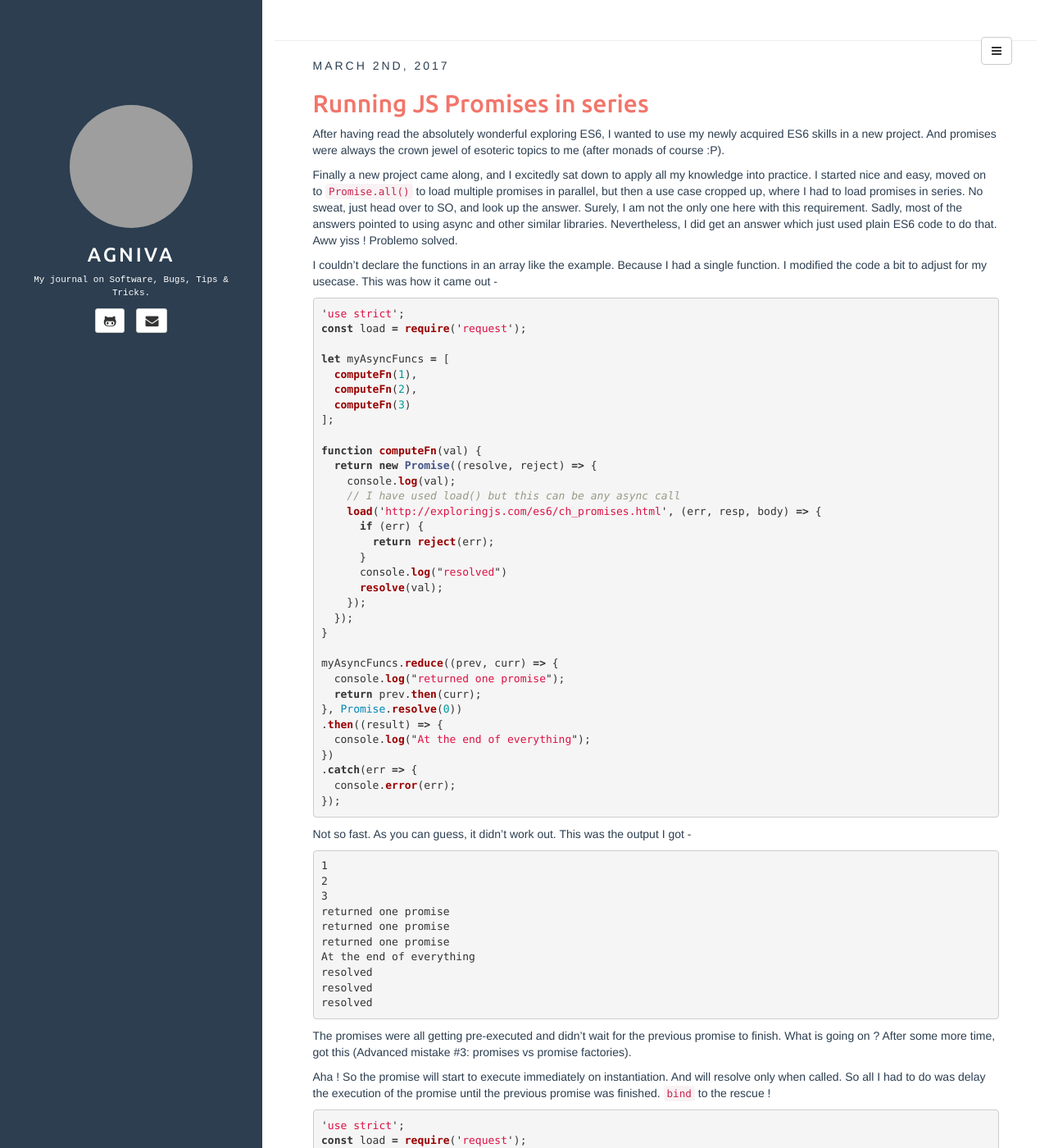
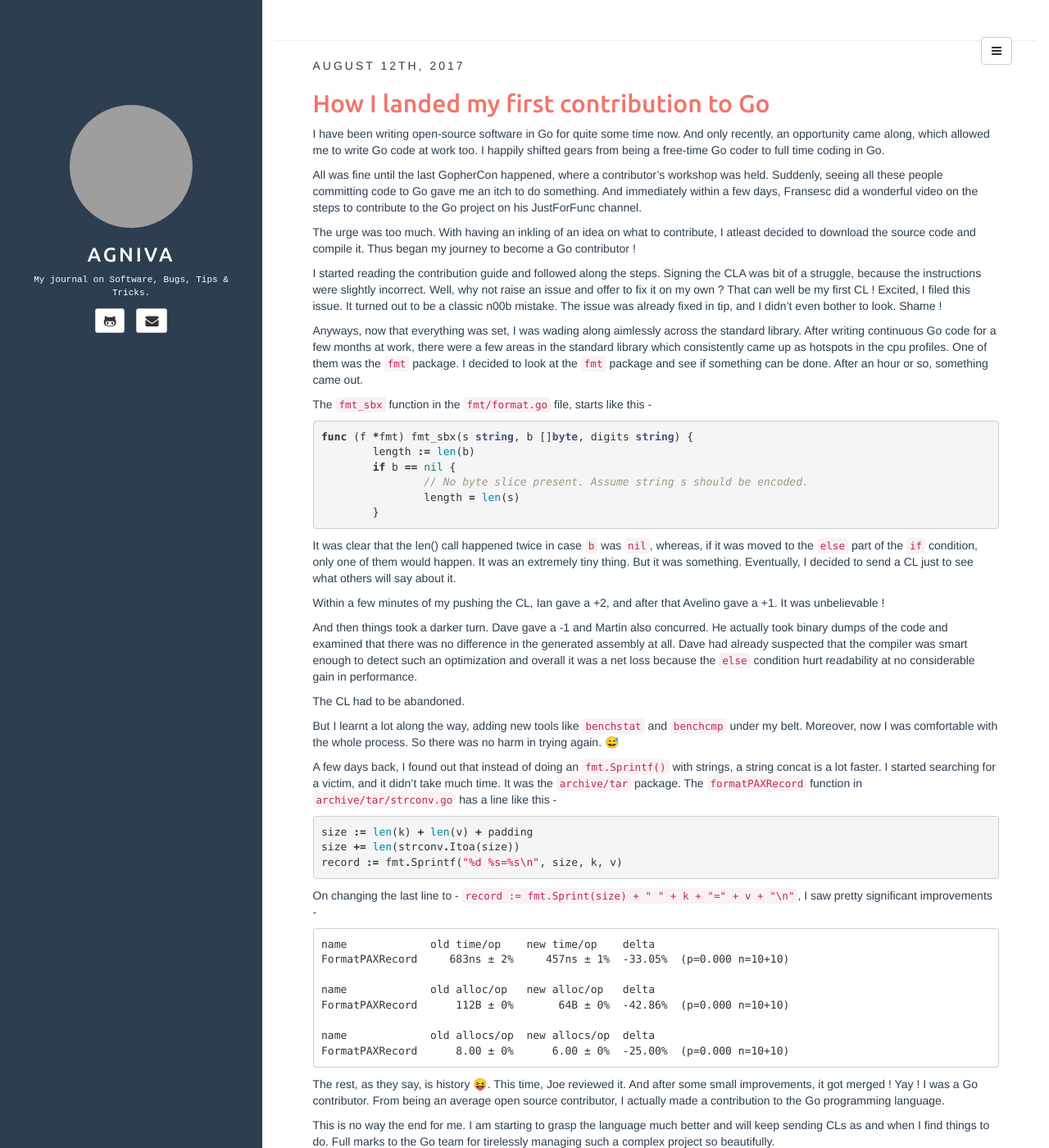
Before and after one commit to agnivade/agnivade.github.io, a Jekyll site: the page built from index.html, in a window 1280 px wide and 1400 px high. Shown: the whole window at 82% size. Built offline with Jekyll 4.4.1, drawn with Linux system fonts in a browser that asks for light colours; emoji names are drawn with the system emoji font; the list of posts is cut into pages by our own code; some of the changed text lies outside the part shown; grey boxes are pictures that could not be loaded.

Commit message:
Added: Contributing to Go

````diff
--- a/_config.yml
+++ b/_config.yml
@@ -7,7 +7,7 @@ exclude: ["README.md"] # files to exclude
 highlighter: pygments
 markdown: kramdown
 disqus: agniva
-gems: [jekyll-paginate]
+gems: [jekyll-paginate, jemoji]
 
 defaults:
   -
--- /dev/null
+++ b/_posts/2017-08-12-contributing-to-go.md
@@ -0,0 +1,70 @@
+---
+layout: post
+title: How I landed my first contribution to Go
+categories: [open-source, go]
+tags: [go, golang]
+fullview: true
+comments: true
+---
+
+I have been writing open-source software in Go for quite some time now. And only recently, an opportunity came along, which allowed me to write Go code at work too. I happily shifted gears from being a free-time Go coder to full time coding in Go.
+
+All was fine until the last GopherCon happened, where a [contributor's workshop](https://blog.golang.org/contributor-workshop) was held. Suddenly, seeing all these people committing code to Go gave me an itch to do something. And immediately within a few days, [Fransesc](https://github.com/campoy) did a wonderful [video](https://www.youtube.com/watch?v=DjZMKKfNVMc) on the steps to contribute to the Go project on his JustForFunc channel.
+
+The urge was too much. With having an inkling of an idea on what to contribute, I atleast decided to download the source code and compile it. Thus began my journey to become a Go contributor !
+
+I started reading the contribution guide and followed along the steps. Signing the CLA was bit of a struggle, because the instructions were slightly incorrect. Well, why not raise an issue and offer to fix it on my own ? That can well be my first CL ! Excited, I filed this [issue](https://github.com/golang/go/issues/21377). It turned out to be a classic n00b mistake. The issue was already fixed in tip, and I didn't even bother to look. Shame !
+
+Anyways, now that everything was set, I was wading along aimlessly across the standard library. After writing continuous Go code for a few months at work, there were a few areas in the standard library which consistently came up as hotspots in the cpu profiles. One of them was the `fmt` package. I decided to look at the `fmt` package and see if something can be done. After an hour or so, something came out.
+
+The `fmt_sbx` function in the `fmt/format.go` file, starts like this -
+
+{% highlight go %}
+func (f *fmt) fmt_sbx(s string, b []byte, digits string) {
+	length := len(b)
+	if b == nil {
+		// No byte slice present. Assume string s should be encoded.
+		length = len(s)
+	}
+{% endhighlight %}
+
+It was clear that the len() call happened twice in case `b` was `nil`, whereas, if it was moved to the `else` part of the `if` condition, only one of them would happen. It was an extremely tiny thing. But it was something. Eventually, I decided to send a CL just to see what others will say about it.
+
+Within a few minutes of my pushing the CL, [Ian](https://github.com/ianlancetaylor) gave a +2, and after that [Avelino](https://github.com/avelino) gave a +1. It was unbelievable !
+
+And then things took a darker turn. [Dave](https://github.com/davecheney) gave a -1 and [Martin](https://github.com/martisch) also concurred. He actually took binary dumps of the code and examined that there was no difference in the generated assembly at all. Dave had already suspected that the compiler was smart enough to detect such an optimization and overall it was a net loss because the `else` condition hurt readability at no considerable gain in performance.
+
+The CL had to be abandoned.
+
+But I learnt a lot along the way, adding new tools like `benchstat` and `benchcmp` under my belt. Moreover, now I was comfortable with the whole process. So there was no harm in trying again. :sweat_smile:
+
+A few days back, I found out that instead of doing an `fmt.Sprintf()` with strings, a string concat is a lot faster. I started searching for a victim, and it didn't take much time. It was the `archive/tar` package. The `formatPAXRecord` function in `archive/tar/strconv.go` has a line like this -
+
+{% highlight go %}
+size := len(k) + len(v) + padding
+size += len(strconv.Itoa(size))
+record := fmt.Sprintf("%d %s=%s\n", size, k, v)
+{% endhighlight %}
+
+On changing the last line to - `record := fmt.Sprint(size) + " " + k + "=" + v + "\n"`, I saw pretty significant improvements -
+
+```
+name             old time/op    new time/op    delta
+FormatPAXRecord     683ns ± 2%     457ns ± 1%  -33.05%  (p=0.000 n=10+10)
+
+name             old alloc/op   new alloc/op   delta
+FormatPAXRecord      112B ± 0%       64B ± 0%  -42.86%  (p=0.000 n=10+10)
+
+name             old allocs/op  new allocs/op  delta
+FormatPAXRecord      8.00 ± 0%      6.00 ± 0%  -25.00%  (p=0.000 n=10+10)
+```
+
+The rest, as they say, is history :stuck_out_tongue_closed_eyes:. This time, [Joe](github.com/dsnet) reviewed it. And after some small improvements, it got merged ! Yay ! I was a Go contributor. From being an average open source contributor, I actually made a contribution to the Go programming language.
+
+This is no way the end for me. I am starting to grasp the language much better and will keep sending CLs as and when I find things to do. Full marks to the Go team for tirelessly managing such a complex project so beautifully.
+
+P.S. For reference -
+
+This is my first CL which was rejected: https://go-review.googlesource.com/c/54952/
+
+And this is the second CL which got merged: https://go-review.googlesource.com/c/55210/
````
Also changed, not shown: Gemfile.lock.
